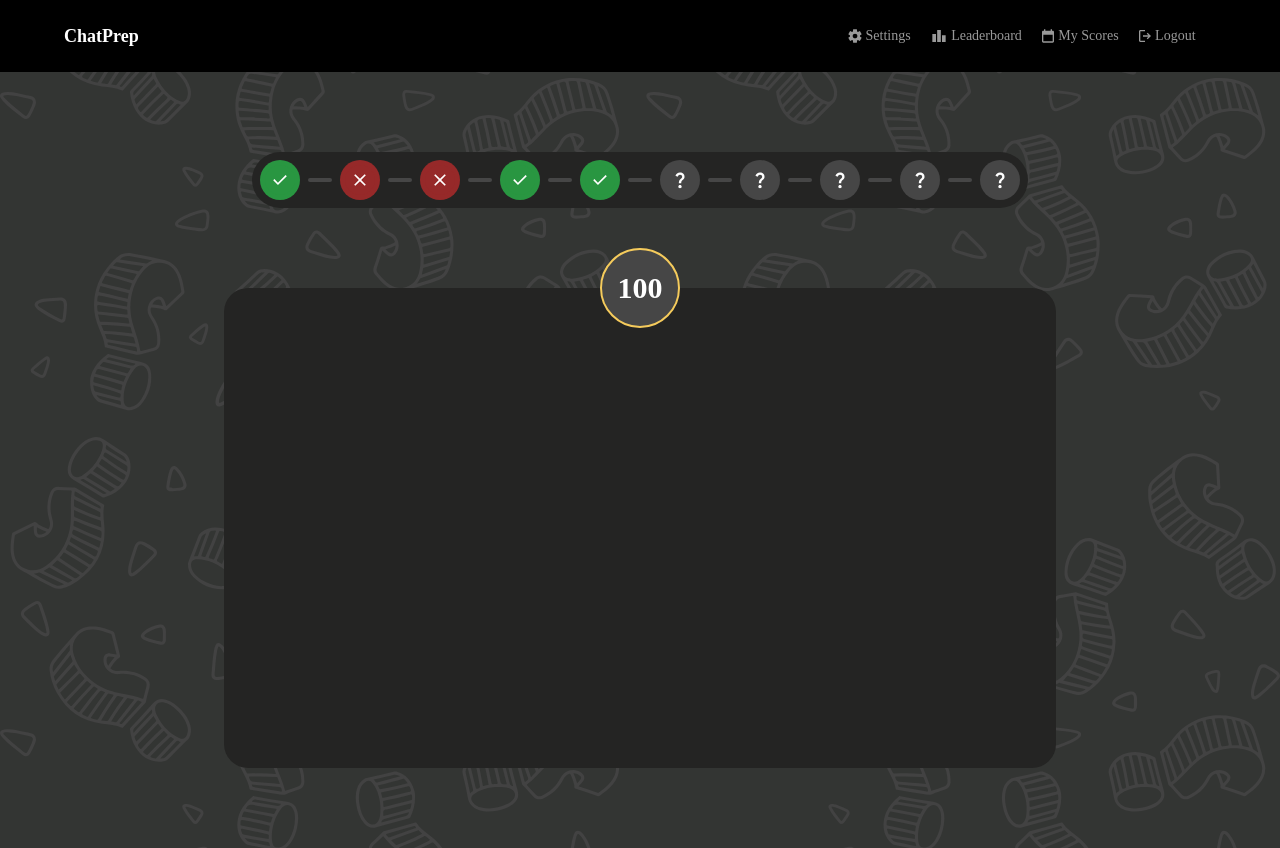
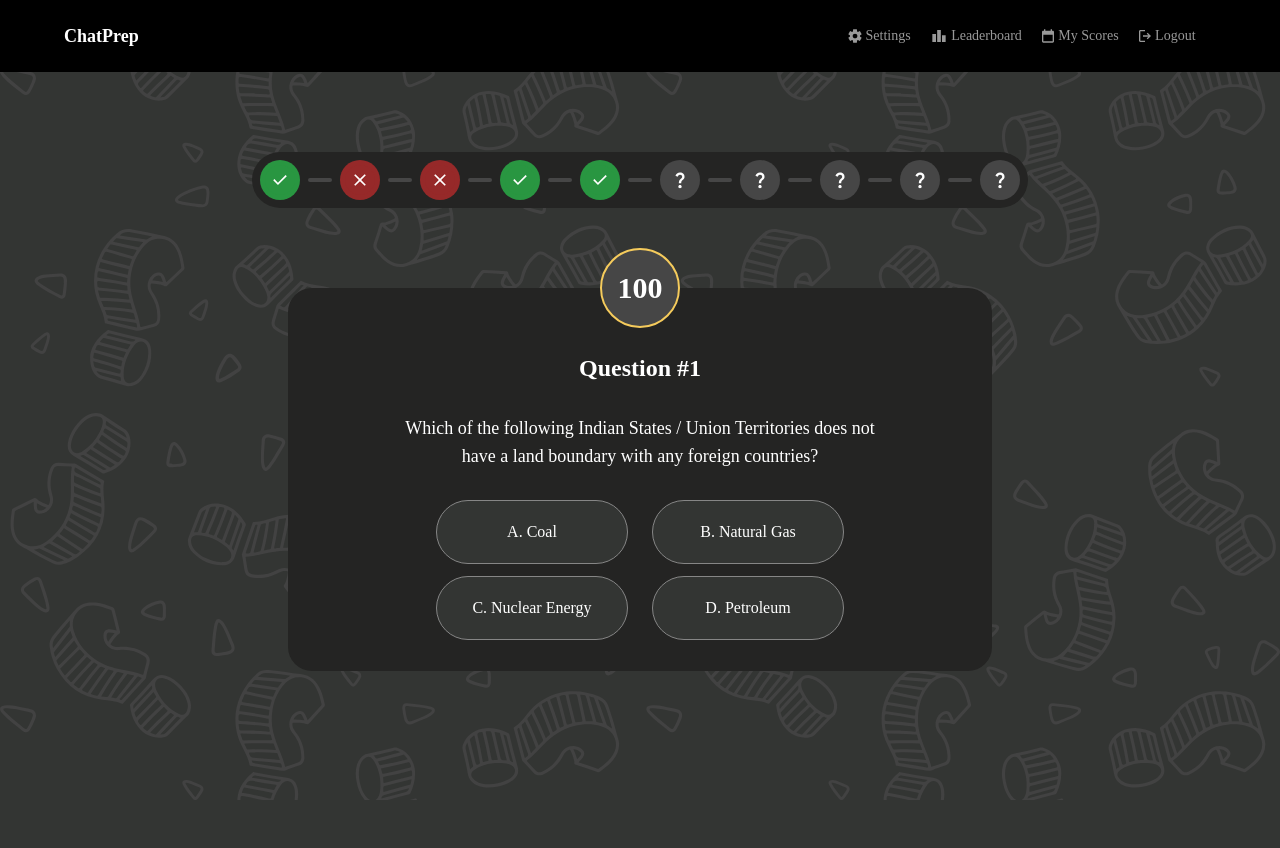
Before and after one commit to AtriChatterjee1/chat-prep-webapp, a Next.js app: page /quiz in a window 1280 px wide. After the commit the page ends 800 px from the top, so only its background shows below. Built offline with nearby package versions, Linux system fonts and the light colour scheme; a web font is replaced by a local one.

Commit message:
some more front-end done

```diff
--- a/src/app/quiz/page.tsx
+++ b/src/app/quiz/page.tsx
@@ -1,23 +1,47 @@
 import QuizProgress from "@/components/QuizProgress";
 import Timer from "@/components/Timer";
 import type { NextPage } from "next";
+import Button from "@/components/Button";
 
 const Quiz: NextPage = () => {
     return (
-        <div className=" flex flex-col items-center px-[13vw] py-[10vh]">
+        <div className=" flex flex-col items-center px-[10vw] py-[10vh]">
             <QuizProgress/>
-            <div className="relative bg-gray w-[65vw] h-[60vh] rounded-3xl px-[15%]">
+            <div className="relative bg-gray w-[55vw] rounded-3xl px-[10%] pt-16 pb-[3%] flex flex-col items-center text-white">
                 <Timer/>
-                <div>
-
+                <div className="font-bold text-2xl">
+                    Question #1
                 </div>
 
-                <div>
-
+                <div className="text-center font-normal my-[6%] text-lg">
+                    Which of the following Indian States / Union Territories does not have a land boundary with any foreign countries?
                 </div>
 
-                <div>
-
+                <div className="grid grid-cols-2 gap-x-6 gap-y-3 font-extralight">
+                    <Button
+                        option="A. Coal"
+                        optionWidth="15vw"
+                        optionHeight="8vh"
+                        optionFontWeight="400"
+                    />
+                    <Button
+                        option="B. Natural Gas"
+                        optionWidth="15vw"
+                        optionHeight="8vh"
+                        optionFontWeight="400"
+                    />
+                    <Button
+                        option="C. Nuclear Energy"
+                        optionWidth="15vw"
+                        optionHeight="8vh"
+                        optionFontWeight="400"
+                    />
+                    <Button
+                        option="D. Petroleum"
+                        optionWidth="15vw"
+                        optionHeight="8vh"
+                        optionFontWeight="400"
+                    />
                 </div>
             </div>
 
```
